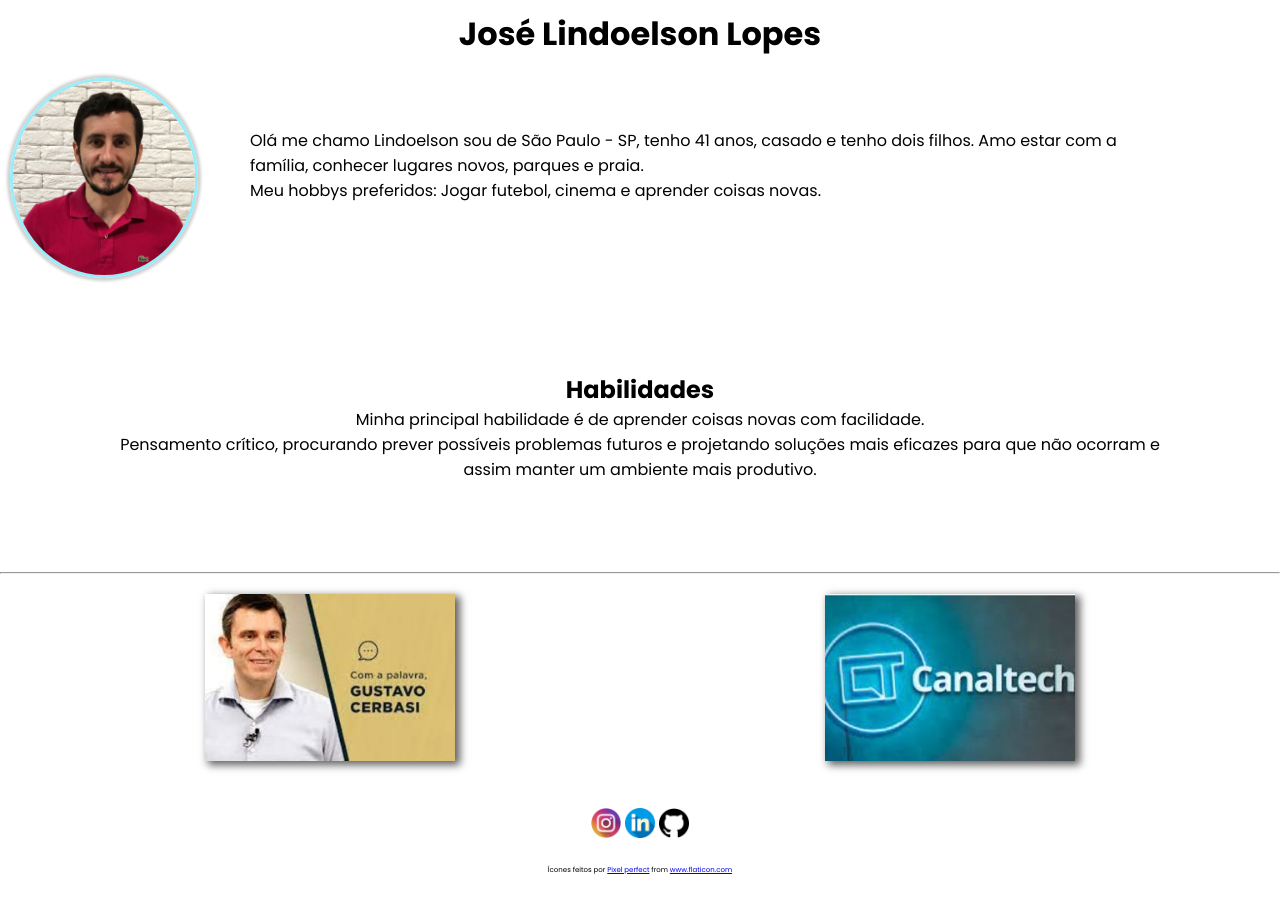
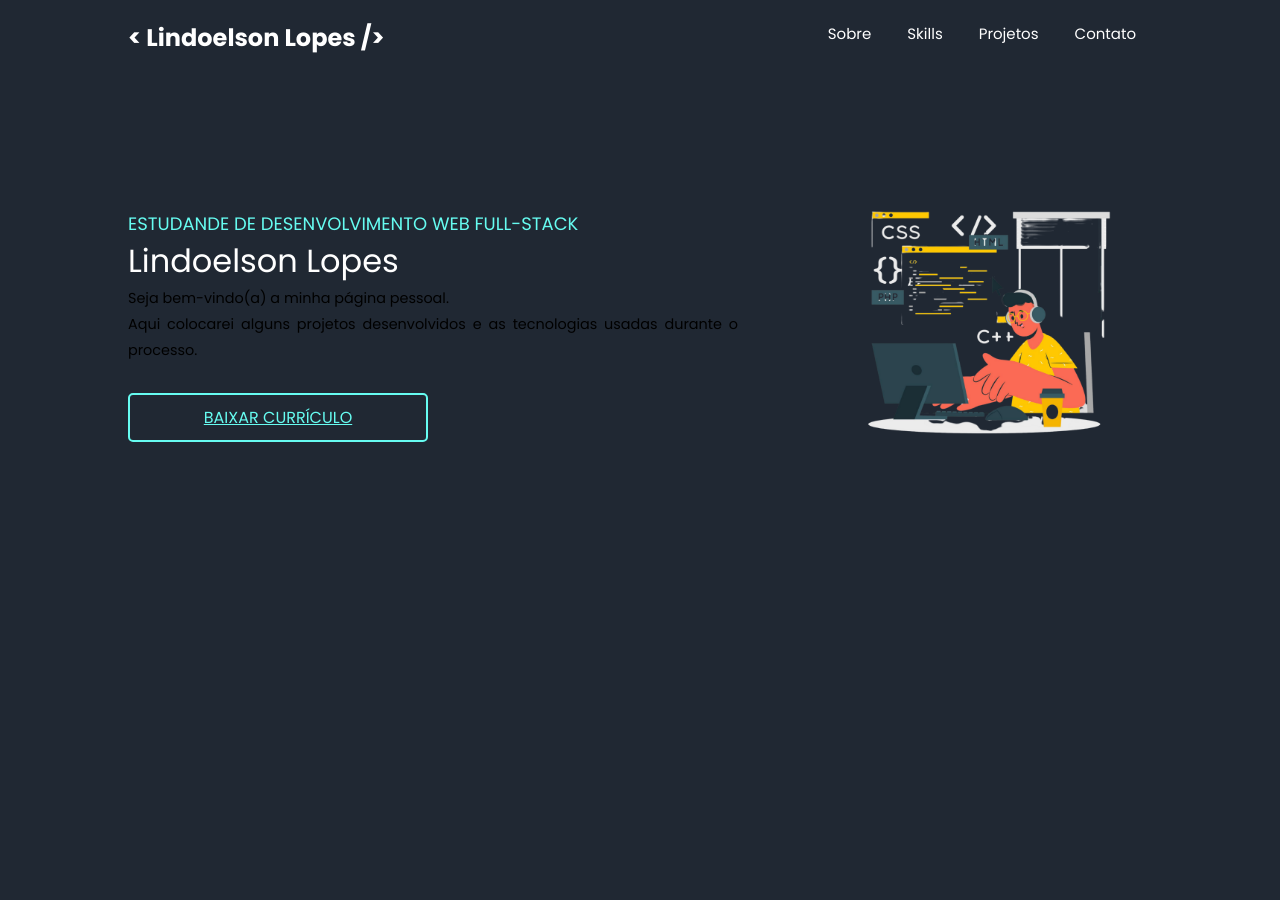
Before and after one commit to lindoelsonLopes/lindoelsonLopes.github.io, a plain HTML site: page index.html in a window 1280 px wide. After the commit the page ends 800 px from the top, so only its background shows below. Drawn offline with Linux system fonts and the light colour scheme.

Commit message:
Criando um novo portfólio

```diff
--- a/index.html
+++ b/index.html
@@ -8,16 +8,44 @@
     <title>Meu portfólio</title>
 </head>
 <body>
+    <main class="main-container">
+        <header class="header-container">
 
-    <div class="containerPrimario">
+                <h1 class="logo">
+                    < Lindoelson Lopes />
+                </h1>
+                <nav id="menu">
+                    <ul>
+                        <li>
+                            <a href="">Sobre</a>
+                        </li>
+                        <li>
+                            <a href="">Skills</a>
+                        </li>
+                        <li>
+                            <a href="">Projetos</a>
+                        </li>
+                        <li>
+                            <a href="">Contato</a>
+                        </li>
+                </ul>
+                </nav>
+        </header>
+    <section id="section-container">
+        <div id="apresentation">
+            <span id="type-name">ESTUDANDE DE DESENVOLVIMENTO WEB FULL-STACK</span>
+            <h1>Lindoelson Lopes</h1>
+            <p>Seja bem-vindo(a) a minha página pessoal.
+            <br>
+                Aqui colocarei alguns projetos desenvolvidos e as tecnologias usadas durante o processo.
+            </p>
+                <a href="">Baixar Currículo</a>
+        </div>
+        <div id="design"><img src="/imagens/programer2.png" width="350px" alt=""></div>
 
-        <h1 class="name">
-            José Lindoelson Lopes
-        </h1>
+    </section>
 
-    </div>
-
-    <div class="image-container">
+    <!-- <div class="image-container">
 
         <img id="minha-foto" src="/imagens/WhatsApp Image 2021-10-31 at 19.23.11.jpeg" alt="minha foto atual" >
 
@@ -58,11 +86,11 @@
 
     </div>
 
-        <div class="atribuicao">Ícones feitos por <a href="https://www.flaticon.com/br/autores/pixel-perfect" title="Pixel perfect">Pixel perfect</a> from <a href="https://www.flaticon.com/br/" title="Flaticon">www.flaticon.com</a></div><br>
+        <div class="atribuicao">Ícones feitos por <a href="https://www.flaticon.com/br/autores/pixel-perfect" title="Pixel perfect">Pixel perfect</a> from <a href="https://www.flaticon.com/br/" title="Flaticon">www.flaticon.com</a></div><br> -->
 
 
 
-
+    </main>
 
 </body>
 </html>
--- a/style.css
+++ b/style.css
@@ -9,27 +9,129 @@
 
 body {
     font-family:'Poppins', sans-serif;
+    background-color: #202833;
+
+}
+.main-container{
+    width: 100%;
+    display: flex;
+    align-items: center;
+    justify-content: center;
+    flex-direction: column;
+    overflow-x: hidden;
+}
+
+.header-container{
+    padding: 20px 10%;
+    display: flex;
+    align-items: center;
+    justify-content:center;
+    height: 80px;
+    width: 100%;
+    flex: 1;
 
 }
 
-.containerPrimario {
-    display: flex;
-    justify-content:center;
-    align-items:flex-end;
-    padding: 10px;
-
+.logo{
+    flex: 1;
+    color: #fff;
+    font-style: normal;
+    font-size: 1.5rem;
+    font-weight: 900;
+    line-height: 30px;
+    max-width: 270px;
+    min-width: 320px;
 }
 
-.image-container {
+#menu{
+    display: flex;
+    flex: 2;
+    justify-content: flex-end;
+    font-size: 15px;
+}
+
+#menu ul {
+    height: 36px;
+}
+#menu ul li {
+    display: inline;
+}
+
+#menu ul li a {
+    margin: 2px 16px;
+    display: inline-block;
+    text-decoration: none;
+    color: white;
+}
+#menu ul li a:hover{
+    border-bottom-style: solid;
+    border-bottom-width: 2px;
+    border-bottom-color: #66fcf1;
+}
+
+#section-container{
+    padding: 20px 10%;
+    display: flex;
+    width: 100%;
+    flex-direction: row;
+    justify-content: space-between;
+    align-items: center;
+    flex-wrap: nowrap;
+    margin-bottom: 100px;
+    min-height: 500px;
+}
+div#apresentation{
+    flex: 1;
+}
+div#apresentation span:first-child {
+    display: block;
+    font-weight: 500;
+    font-size: 1.125rem;
+    line-height: 27px;
+    color: #66fcf1;
+    text-transform: uppercase;
+}
+div#apresentation h1 {
+    margin-bottom: 0px;
+    margin-top: 0px;
+    font-family: Poppins;
+    font-style: normal;
+    font-weight: 500;
+    font-size: 2rem;
+    color: white;
+}
+div#apresentation p {
+    text-align: justify;
+    font-family: Poppins;
+    font-style: normal;
+    font-weight: 200;
+    font-size: 0.9rem;
+    line-height: 26px;
+    max-width: 610px;
+}
+div#apresentation a {
+    display: inline-block;
+    border: 2px solid #66fcf1;
+    margin-top: 30px;
+    box-sizing: border-box;
+    border-radius: 5px;
+    padding: 10px 60px;
+    text-transform: uppercase;
+    color: #66fcf1;
+    transition: background 0.2s linear;
+    width: 100%;
+    max-width: 300px;
+    text-align: center;
+}
+#designer{
+    width: 500px;
+    height: 500px;
+}
+
+
+/* .image-container {
     height: 204px;
 
-}
-
-.descricao {
-    position: absolute;
-    top: 16%;
-    right: 10%;
-    left: 250px;
 }
 
 
@@ -70,4 +172,4 @@ body {
 .atribuicao {
     text-align: center;
     font-size: 7px;
-}
+} */
```
Also changed, not shown: imagens/programer.jpg (added), imagens/programer2.png (added).
